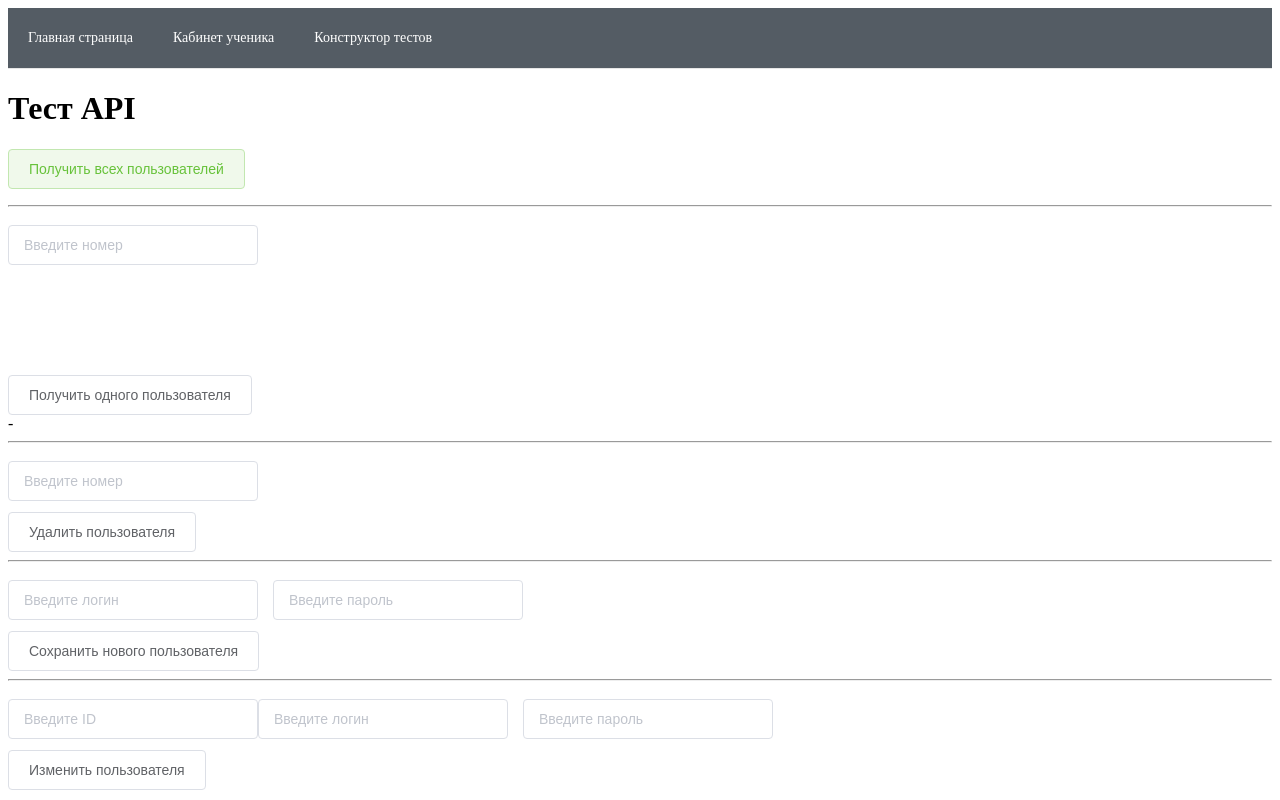
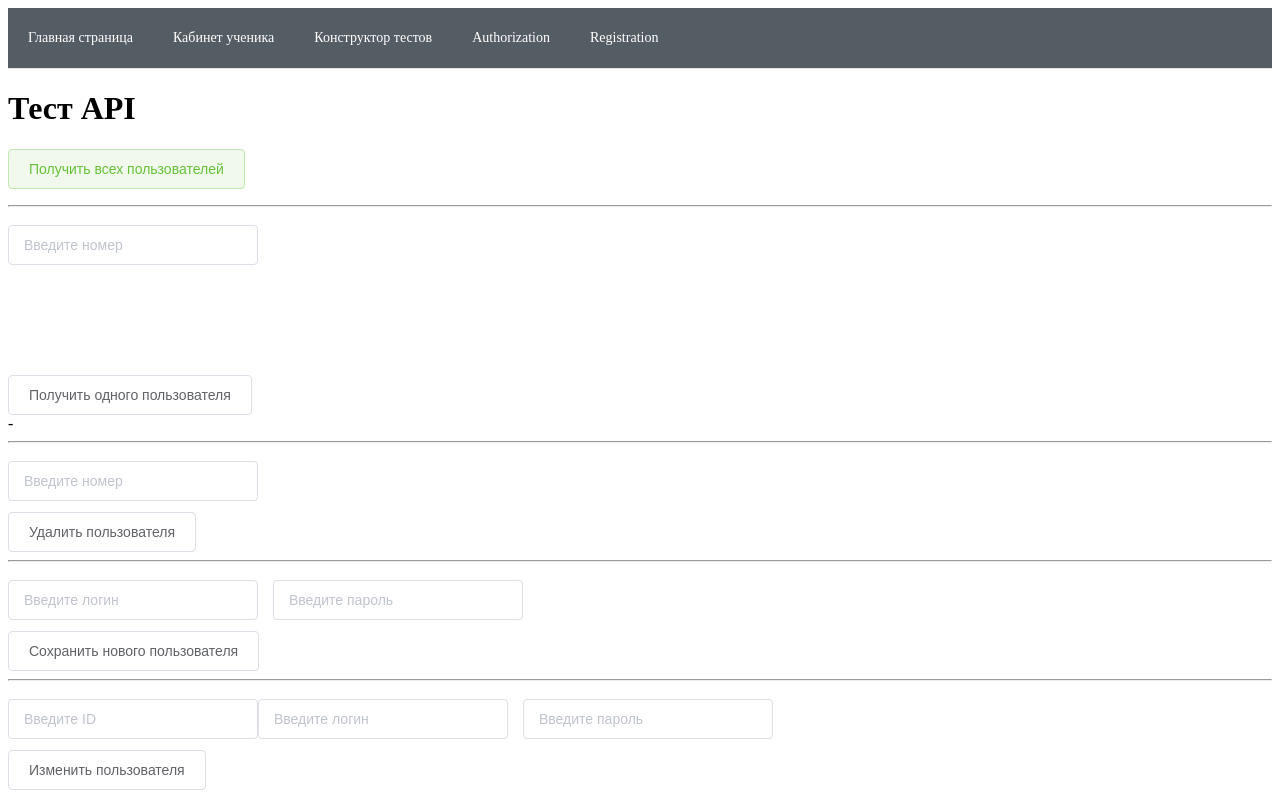
Before and after one commit to RavilGarayev/NISOnlineClient, a Vue app: page / in a window 1280 px wide. Built offline with nearby package versions, Linux system fonts and the light colour scheme.

Commit message:
Добавил страницы авторизации и регистрации

```diff
--- a/src/App.vue
+++ b/src/App.vue
@@ -8,12 +8,17 @@
 </template>
 
 <script>
-  import Navbar from './components/Navbar.vue'
-  export default {
-    components: {Navbar}
-  }
+import Navbar from "./components/Navbar.vue";
+export default {
+  components: { Navbar }
+};
 </script>
 
 <style lang="scss">
-  @import "~element-plus/lib/theme-chalk/index.css"
+@font-face {
+  font-family: "SFProDisplay";
+  src: local("SFProDisplay"),
+    url(/fonts/sanfranciscodisplay-regular-webfont.woff) format("woff");
+}
+@import "~element-plus/lib/theme-chalk/index.css";
 </style>
--- a/src/components/Navbar.vue
+++ b/src/components/Navbar.vue
@@ -12,6 +12,8 @@
         <el-menu-item index="/" >Главная страница</el-menu-item>
         <el-menu-item index="/list">Кабинет ученика</el-menu-item>
         <el-menu-item index="/task">Конструктор тестов</el-menu-item>
+        <el-menu-item index="/auth">Authorization</el-menu-item>
+        <el-menu-item index="/registration">Registration</el-menu-item>
         </el-menu>
     </div>
 </template>
@@ -20,7 +22,7 @@
 export default {
   data() {
     return {
-        activeIndex2: '1'
+      activeIndex2: "1"
     };
   },
   methods: {
@@ -28,9 +30,8 @@ export default {
       console.log(key, keyPath);
     }
   }
-}
+};
 </script>
 
 <style lang="scss" scoped>
-
 </style>
--- a/src/main.js
+++ b/src/main.js
@@ -1,4 +1,6 @@
-import { createApp } from 'vue'
+import {
+    createApp
+} from 'vue'
 import App from './App.vue'
 import './registerServiceWorker'
 import router from './router'
--- a/src/router/index.js
+++ b/src/router/index.js
@@ -1,10 +1,14 @@
-import { createRouter, createWebHistory } from 'vue-router'
+import {
+  createRouter,
+  createWebHistory
+} from 'vue-router'
 import Home from '../views/Home.vue'
 import List from '../views/List.vue'
 import Task from '../views/Task.vue'
+import Auth from '../views/Auth.vue'
+import Registration from '../views/Registration.vue'
 
-const routes = [
-  {
+const routes = [{
     path: '/',
     name: 'Home',
     component: Home
@@ -18,6 +22,16 @@ const routes = [
     path: '/task',
     name: 'task',
     component: Task
+  },
+  {
+    path: '/auth',
+    name: 'auth',
+    component: Auth
+  },
+  {
+    path: '/registration',
+    name: 'registration',
+    component: Registration
   }
 ]
 
```
Also changed, not shown: 1 other file (tests, documents, lock files or other folders). Lines whose indentation alone changed are shown as unchanged.
